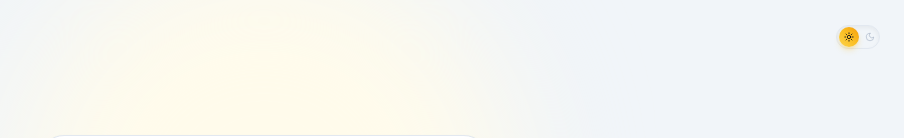
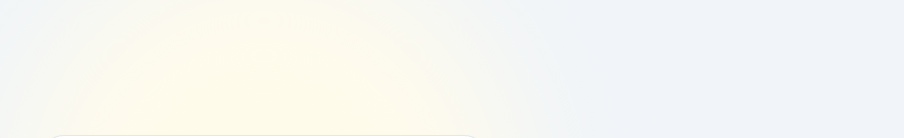
Before and after one commit to arshadrahiman/deligo_trade, a React (Vite) app: page / in a window 1280 px wide. Shown: the top 138 px of the page, without its empty margins (376-1280 px from the left). Built offline with nearby package versions, Linux system fonts and the light colour scheme.

Commit message:
fix: remove theme toggle from login page, displaying top-right utility controls exclusively in main portal

```diff
--- a/src/components/LoginPage.jsx
+++ b/src/components/LoginPage.jsx
@@ -13,7 +13,6 @@ import {
 } from 'lucide-react';
 import { useApp } from '../context/AppContext';
 import CompanyLogo from './CompanyLogo';
-import ThemeToggle from './ThemeToggle';
 
 export default function LoginPage() {
   const { adminLogin, companySettings, checkLockout } = useApp();
@@ -83,11 +82,6 @@ export default function LoginPage() {
 
   return (
     <div className="min-h-screen w-full bg-[#070A12] flex flex-col items-center justify-center px-4 py-8 sm:py-12 relative overflow-hidden select-none">
-      {/* Top right corner theme switcher */}
-      <div className="absolute top-4 right-4 sm:top-6 sm:right-6 z-20">
-        <ThemeToggle />
-      </div>
-
       {/* Background ambient security lighting */}
       <div className="absolute top-1/4 left-1/2 -translate-x-1/2 -translate-y-1/2 w-96 h-96 sm:w-[500px] sm:h-[500px] bg-amber-500/10 rounded-full blur-3xl pointer-events-none" />
       <div className="absolute bottom-10 right-10 w-80 h-80 bg-cyan-500/5 rounded-full blur-3xl pointer-events-none" />
```
